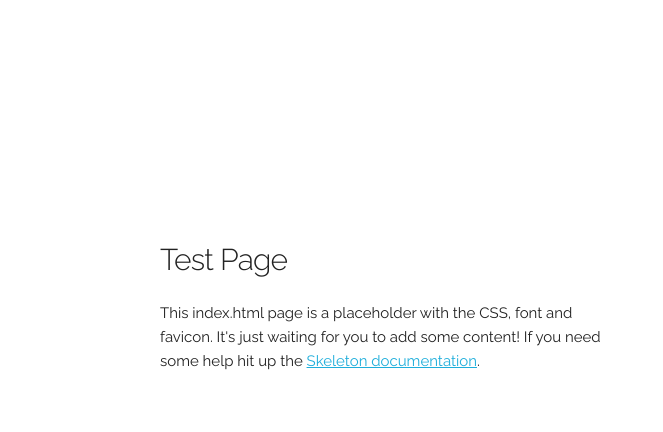
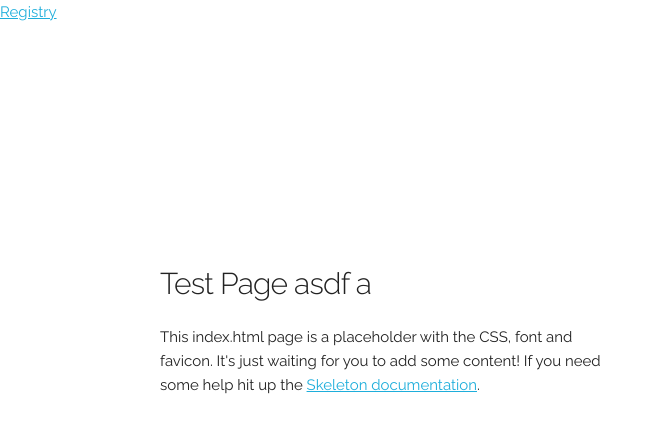
Before and after one commit to aspencer116/kristin-and-andrew, a plain HTML site: page index.html in a window 1280 px wide. Shown: the whole page, without its empty margins (0-663 px from the left). Drawn offline with Linux system fonts and the light colour scheme.

Commit message:
test multiple pages

```diff
--- a/index.html
+++ b/index.html
@@ -28,19 +28,17 @@
 
 </head>
 <body>
+  <div class="nav">
+    <a href="registry.html">Registry</a>
+  </div>
 
-  <!-- Primary Page Layout
-  –––––––––––––––––––––––––––––––––––––––––––––––––– -->
   <div class="container">
     <div class="row">
       <div class="one-half column" style="margin-top: 25%">
-        <h4>Test Page</h4>
+        <h4>Test Page asdf a</h4>
         <p>This index.html page is a placeholder with the CSS, font and favicon. It's just waiting for you to add some content! If you need some help hit up the <a href="http://www.getskeleton.com">Skeleton documentation</a>.</p>
       </div>
     </div>
   </div>
-
-<!-- End Document
-  –––––––––––––––––––––––––––––––––––––––––––––––––– -->
 </body>
 </html>
```
Also changed, not shown: registry.html (added, +1 -0 lines), css/main.css (added).
